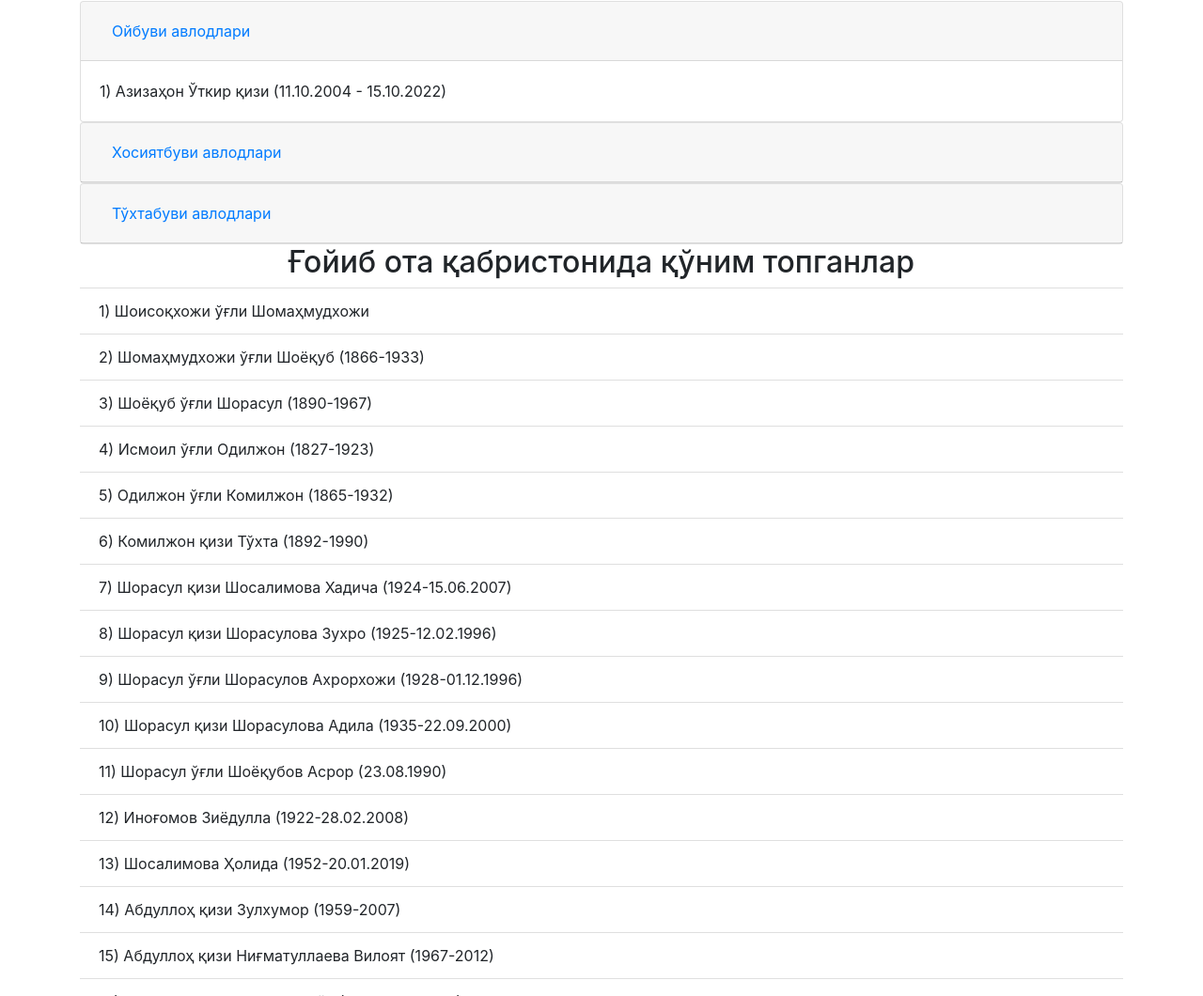
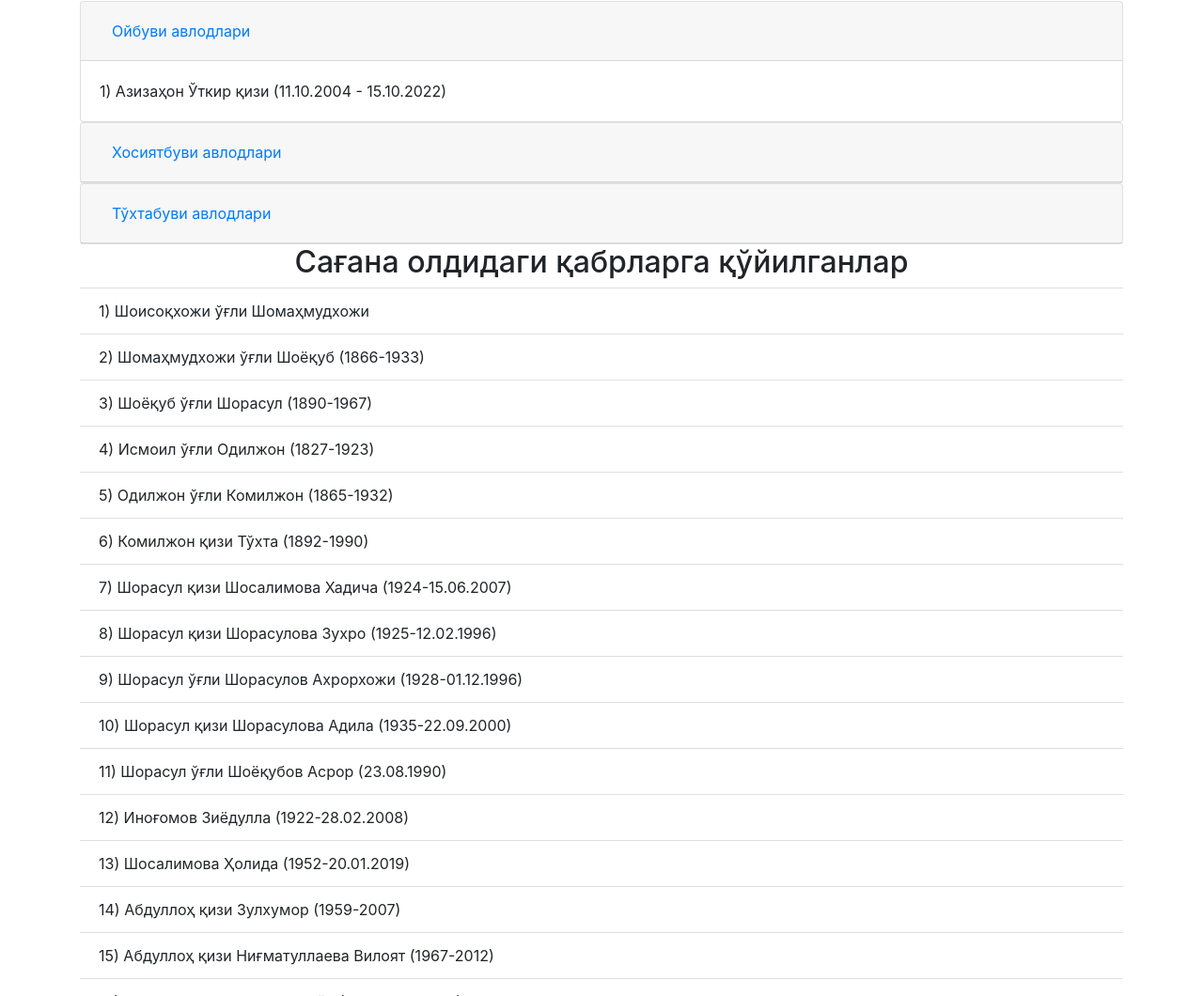
Before and after one commit to Yashinov/xilxona, a plain HTML site: page index.html in a window 1280 px wide. Shown: the part 770-1830 px from the top of the page at 94% size. Drawn offline with Linux system fonts and the light colour scheme.

Commit message:
Update index.html

```diff
--- a/index.html
+++ b/index.html
@@ -78,7 +78,7 @@
         <section class="section-3">
             <div class="container">
                 <h2 class="h2">
-                    Ғойиб ота қабристонида қўним топганлар
+                    Сағана олдидаги қабрларга қўйилганлар
                 </h2>
                 <ul class="list-group list-group-flush">
                     <li class="list-group-item">1) Шоисоқхожи ўғли Шомаҳмудхожи</li>
```
